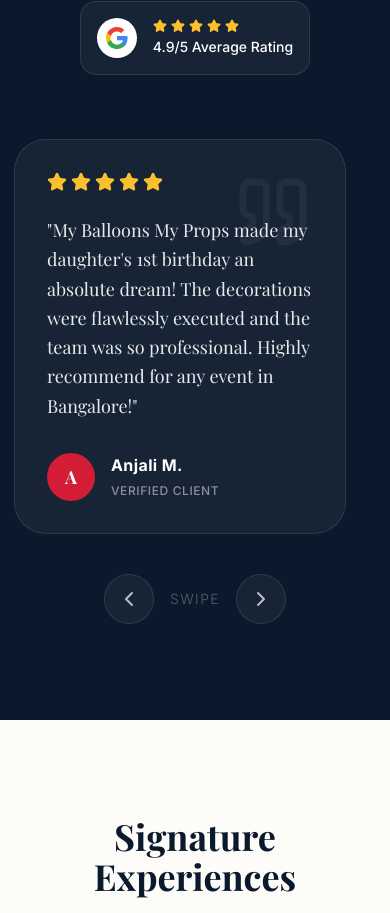
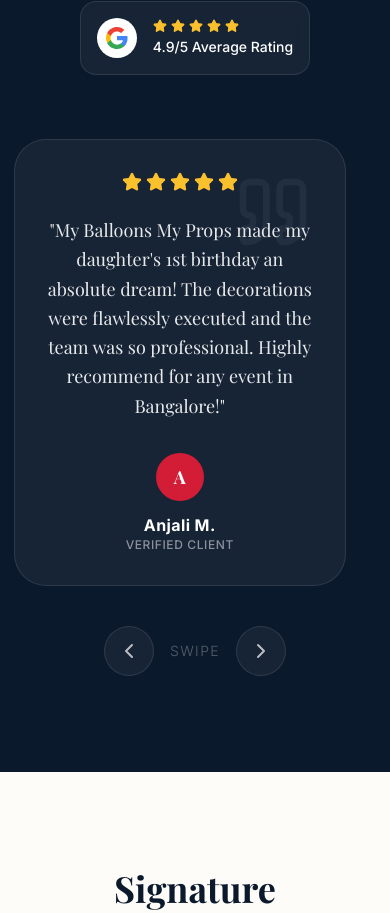
Before and after one commit to Sonikak004/myballons, a Next.js app: page / in a window 390 px wide. Shown: the part 4871-5784 px from the top of the page. Built offline with nearby package versions, Linux system fonts and the light colour scheme; a web font is replaced by a local one.

Commit message:
Center align inner content of review cards on mobile

```diff
--- a/src/components/Testimonials.tsx
+++ b/src/components/Testimonials.tsx
@@ -96,22 +96,28 @@ export default function Testimonials() {
                   whileInView={{ opacity: 1, y: 0 }}
                   transition={{ duration: 0.6, delay: idx * 0.1 }}
                   viewport={{ once: true, margin: "-50px" }}
-                  className="w-[85vw] md:w-[400px] lg:w-full shrink-0 snap-center bg-white/5 border border-white/10 p-8 md:p-12 rounded-[2rem] relative hover:bg-white/10 transition-colors duration-500"
+                  className="w-[85vw] md:w-[400px] lg:w-full shrink-0 snap-center bg-white/5 border border-white/10 p-8 md:p-12 rounded-[2rem] relative hover:bg-white/10 transition-colors duration-500 flex flex-col items-center text-center lg:items-start lg:text-left"
                 >
-                  <Quote className="absolute top-8 right-8 text-white/5" size={80} />
-                  <div className="flex gap-1 mb-6 text-accent">
+                  <Quote className="absolute top-8 right-8 lg:right-8 text-white/5" size={80} />
+
+                  {/* Stars */}
+                  <div className="flex justify-center lg:justify-start gap-1 mb-6 text-accent w-full">
                     {[...Array(5)].map((_, i) => (
                       <Star key={i} fill="currentColor" size={20} />
                     ))}
                   </div>
+
+                  {/* Review Text */}
                   <p className="text-lg md:text-xl lg:text-2xl text-white/90 font-serif font-light leading-relaxed mb-8 relative z-10 whitespace-normal">
                     "{review.text}"
                   </p>
-                  <div className="flex items-center gap-4 relative z-10">
+
+                  {/* Reviewer Info */}
+                  <div className="flex flex-col lg:flex-row items-center lg:items-center gap-3 lg:gap-4 relative z-10">
                     <div className="w-12 h-12 rounded-full bg-secondary text-white flex items-center justify-center font-bold font-serif text-lg shrink-0">
                       {review.name.charAt(0)}
                     </div>
-                    <div>
+                    <div className="flex flex-col items-center lg:items-start">
                       <h4 className="font-bold text-base md:text-lg text-white tracking-wide">{review.name}</h4>
                       <span className="text-white/50 text-xs md:text-sm tracking-wider uppercase font-medium">Verified Client</span>
                     </div>
```
